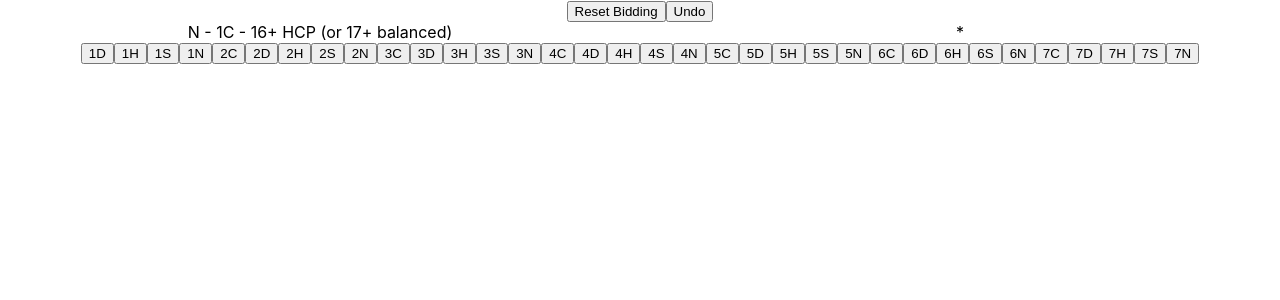
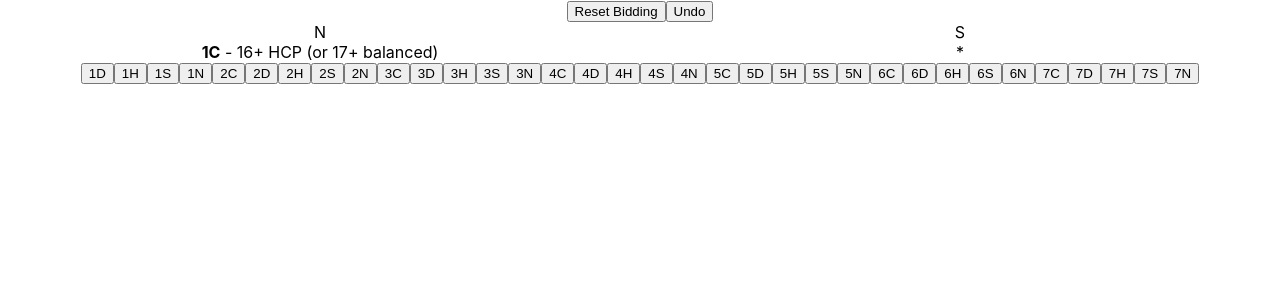
Before and after one commit to siims/bridge_precision_bidding_tool, a React (Create React App) app: page / in a window 1280 px wide. Both pictures are taken after a click on the button "1C". Shown: the top 300 px of the page. Built offline with nearby package versions, Linux system fonts and the light colour scheme.

Commit message:
show columns bidding header and bids in bold

```diff
--- a/src/App.tsx
+++ b/src/App.tsx
@@ -162,9 +162,11 @@ const App: React.FC = () => {
       <button onClick={undoLastBid}>Undo</button>
       <br />
       <div style={{display: "grid", gridTemplateColumns: "50% 50%"}}>
+        <div>N</div>
+        <div>S</div>
         {biddingSoFar.map(bidRecord => (
           <div key={bidRecord.bidKey}>
-            {bidRecord.seat} - {bidRecord.bidKey} - {bidRecord.bid.description}
+            <strong>{bidRecord.bidKey}</strong> - {bidRecord.bid.description}
           </div>
         ))}
         <div>*</div>
```
